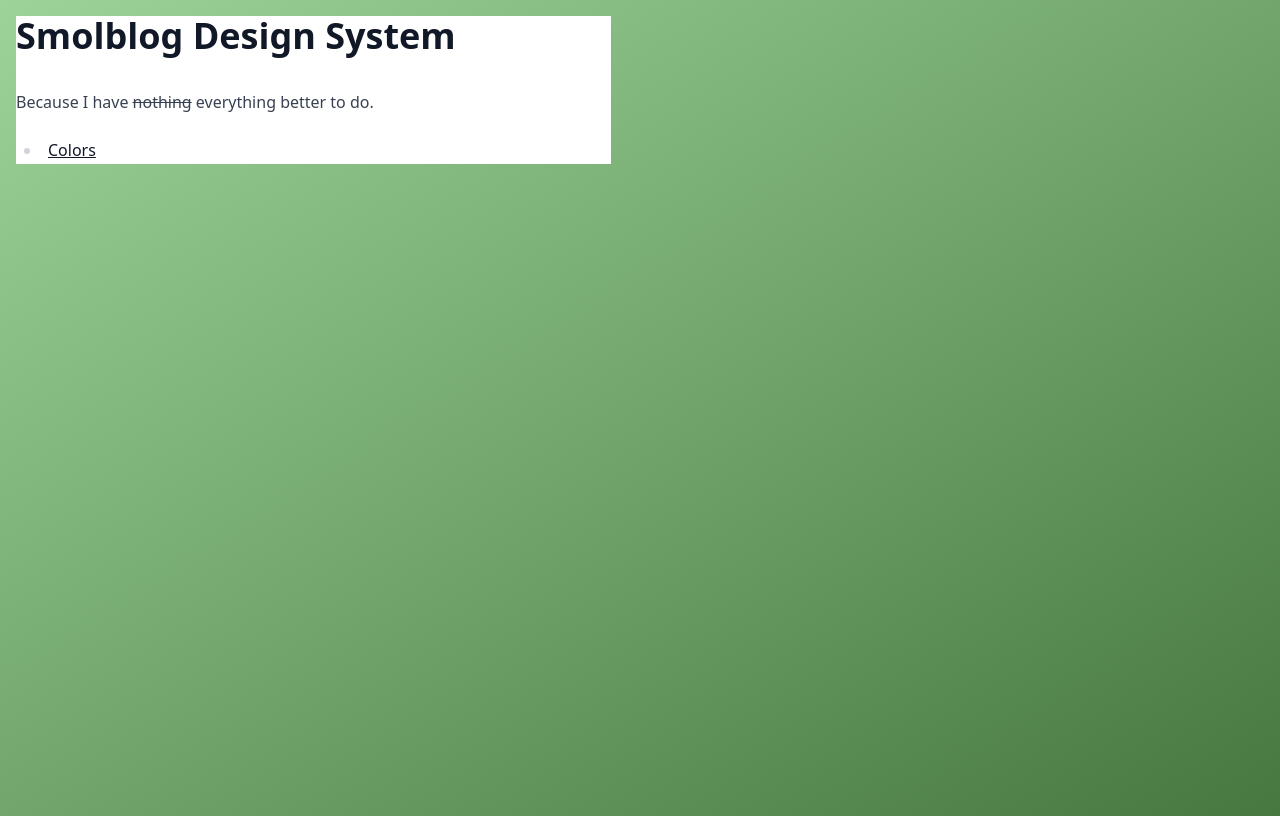
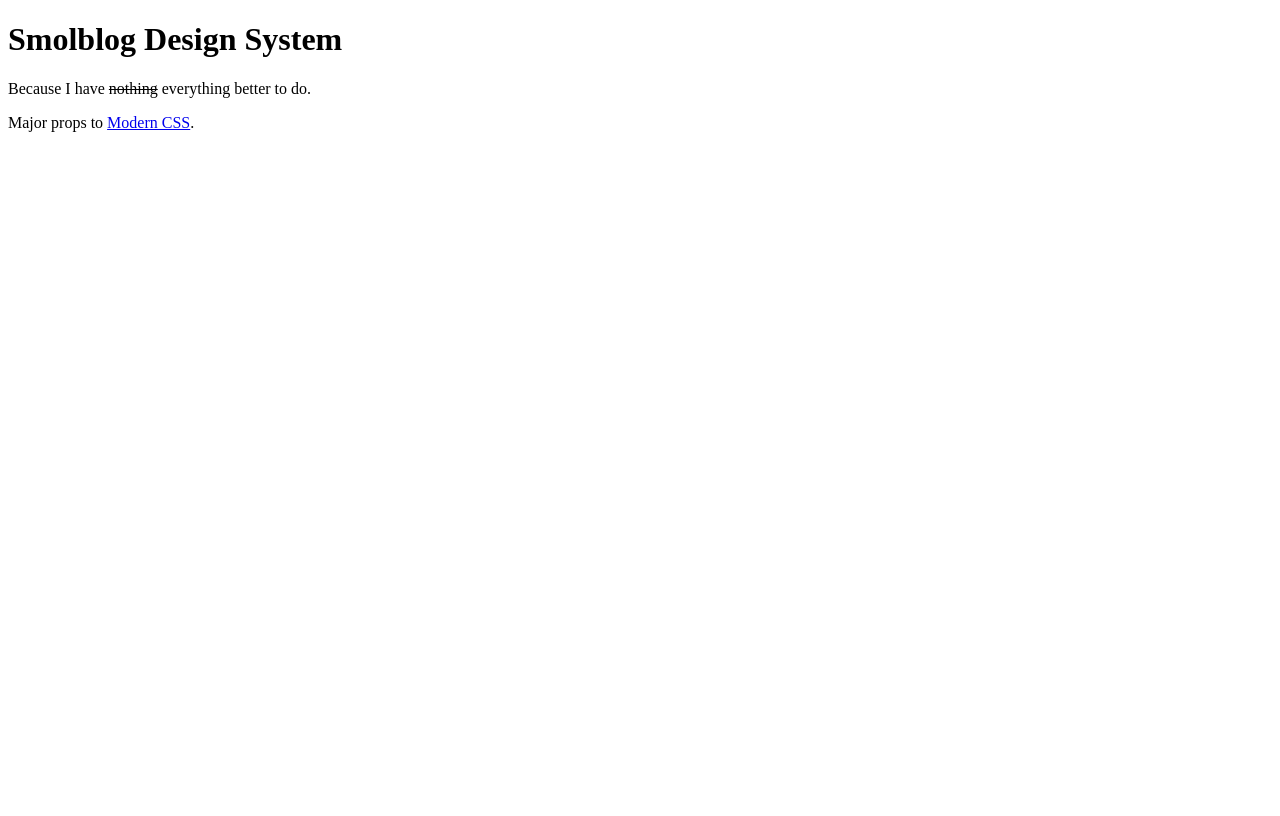
Before and after one commit to smolblog/design-book, a SvelteKit app: page / in a window 1280 px wide. Built offline with nearby package versions, Linux system fonts and the light colour scheme.

Commit message:
Start back over We're going vanilla CSS, mothercussers!

```diff
--- a/postcss.config.js
+++ /dev/null
@@ -1,7 +0,0 @@
-export default {
-  plugins: {
-    'tailwindcss/nesting': {},
-    tailwindcss: {},
-    autoprefixer: {},
-  },
-}
--- a/src/app.css
+++ /dev/null
@@ -1,28 +0,0 @@
-@tailwind base;
-@tailwind components;
-@tailwind utilities;
-
-@layer base {
-  :root {
-		--danger-dark: 124 60 60;
-		--primary-dark: 70 120 63;
-		--texture-dark: 114 95 70;
-		--contrast-dark: 25 27 32;
-		--contrast-light: 244 245 246;
-		--texture-light: 233 227 219;
-		--primary-light: 156 211 152;
-		--danger-light: 215 172 172;
-
-		--full-background: linear-gradient(to bottom right, rgb(var(--primary-light)), rgb(var(--primary-dark)));
-  }
-}
-
-@layer components {
-	.full-background {
-		background: var(--full-background);
-	}
-
-	.prose {
-		background: white;
-	}
-}
--- a/src/app.html
+++ b/src/app.html
@@ -6,7 +6,7 @@
 		<meta name="viewport" content="width=device-width, initial-scale=1" />
 		%sveltekit.head%
 	</head>
-	<body data-sveltekit-preload-data="hover" class="full-background w-screen h-screen">
+	<body data-sveltekit-preload-data="hover">
 		<div>%sveltekit.body%</div>
 	</body>
 </html>
--- a/src/lib/atoms/Button.svelte
+++ /dev/null
@@ -1,45 +0,0 @@
-<script lang="ts">
-	export let href: string|null = null;
-	export let variant: 'primary'|'danger'|'secondary' = 'secondary';
-	export let action: (() => void)|null = null;
-
-	$: if (!href && !action) {
-		console.error('Button component requires a href or action prop');
-	}
-
-	let primary = false;
-	let danger = false;
-	$: switch (variant) {
-		case 'primary':
-			primary = true;
-			break;
-
-		case 'danger':
-			danger = true;
-			break;
-	}
-</script>
-
-<style lang="postcss">
-	a, button {
-		@apply px-4 py-2 font-bold bg-texture-light inline-block rounded no-underline;
-	}
-
-	.primary {
-		@apply bg-primary-dark text-contrast-light;
-	}
-
-	.danger {
-		@apply bg-danger-dark text-contrast-light;
-	}
-</style>
-
-{#if href}
-	<a {href} class:primary class:danger>
-		<slot/>
-	</a>
-{:else}
-	<button on:click={action} class:primary class:danger>
-		<slot/>
-	</button>
-{/if}
--- a/src/routes/+layout.svelte
+++ /dev/null
@@ -1,7 +0,0 @@
-<script lang="ts">
-  import "../app.css";
-</script>
-
-<div class="m-4">
-	<slot />
-</div>
--- a/src/routes/+page.svelte
+++ b/src/routes/+page.svelte
@@ -1,11 +1,5 @@
-<div class="prose">
-	<h1>Smolblog Design System</h1>
+<h1>Smolblog Design System</h1>
 
-	<p>Because I have <del>nothing</del> everything better to do.</p>
+<p>Because I have <del>nothing</del> everything better to do.</p>
 
-	<nav>
-		<ul role="list">
-			<li><a href="/colors">Colors</a></li>
-		</ul>
-	</nav>
-</div>
+<p>Major props to <a href="https://moderncss.dev/">Modern CSS</a>.</p>
--- a/src/routes/button/+page.svelte
+++ /dev/null
@@ -1,29 +0,0 @@
-<script lang="ts">
-	import Button from '$lib/atoms/Button.svelte';
-</script>
-
-<div class="prose">
-	<h1>Button</h1>
-
-	<p>Trigger an action or make a link look special.</p>
-
-	<p><Button href="#">Save Draft</Button> <Button action={() => {}} variant="primary">Publish now</Button></p>
-
-	<h2>Primary</h2>
-
-	<p>The main action on a form, or the call-to-action in a card.</p>
-
-	<p><Button href="#" variant="primary">Go Forth</Button> <Button action={() => {}} variant="primary">Save</Button></p>
-
-	<h2>Secondary</h2>
-
-	<p>Other actions or links that are less likely to be used.</p>
-
-	<p><Button href="#">Maybe</Button> <Button action={() => {}}>Refresh</Button></p>
-
-	<h2>Danger</h2>
-
-	<p>Button that performs a destructive action.</p>
-
-	<p><Button href="#" variant="danger">Go Away</Button> <Button action={() => {}} variant="danger">Delete</Button></p>
-</div>
--- a/src/routes/colors/+page.svelte
+++ /dev/null
@@ -1,60 +0,0 @@
-<style lang="postcss">
-	table {
-		@apply border-2 border-texture-dark;
-
-		td {
-			@apply p-1;
-		}
-	}
-</style>
-
-<div class="prose">
-	<h1>Colors</h1>
-
-	<table>
-		<thead>
-			<th></th>
-			<th>Light</th>
-			<th>Dark</th>
-		</thead>
-		<tr>
-			<th>Primary</th>
-			<td class="bg-primary-light">&nbsp;</td>
-			<td class="bg-primary-dark">&nbsp;</td>
-		</tr>
-		<tr>
-			<th>Contrast</th>
-			<td class="bg-contrast-light">&nbsp;</td>
-			<td class="bg-contrast-dark">&nbsp;</td>
-		</tr>
-		<tr>
-			<th>Texture</th>
-			<td class="bg-texture-light">&nbsp;</td>
-			<td class="bg-texture-dark">&nbsp;</td>
-		</tr>
-		<tr>
-			<th>Danger</th>
-			<td class="bg-danger-light">&nbsp;</td>
-			<td class="bg-danger-dark">&nbsp;</td>
-		</tr>
-	</table>
-
-	<p>The three "original" Smolblog colors are also available as classes:</p>
-
-	<table>
-		<tr>
-			<th>Snek</th>
-			<td class="bg-snek">&nbsp;</td>
-		</tr>
-		<tr>
-			<th>Boop</th>
-			<td class="bg-boop">&nbsp;</td>
-		</tr>
-		<tr>
-			<th>Step</th>
-			<td class="bg-step">&nbsp;</td>
-		</tr>
-	</table>
-
-	<p class="bg-danger-light">Just remember, <strong>no step on snek!</strong></p>
-</div>
--- a/tailwind.config.ts
+++ /dev/null
@@ -1,36 +0,0 @@
-import { Config } from "tailwindcss";
-
-export default {
-  content: ['./src/**/*.{html,js,svelte,ts}'],
-  theme: {
-    colors: {
-      transparent: 'transparent',
-      current: 'currentColor',
-      snek: '#9cd398',
-      boop: '#191b20',
-      step: '#e9e3db',
-      primary: {
-        light: 'rgb(var(--primary-light) / <alpha-value>)',
-        dark: 'rgb(var(--primary-dark) / <alpha-value>)',
-      },
-      texture: {
-        light: 'rgb(var(--texture-light) / <alpha-value>)',
-        dark: 'rgb(var(--texture-dark) / <alpha-value>)',
-      },
-      contrast: {
-        light: 'rgb(var(--contrast-light) / <alpha-value>)',
-        dark: 'rgb(var(--contrast-dark) / <alpha-value>)',
-      },
-      danger: {
-        light: 'rgb(var(--danger-light) / <alpha-value>)',
-        dark: 'rgb(var(--danger-dark) / <alpha-value>)',
-      },
-    },
-    extend: {},
-  },
-  plugins: [
-    require('@tailwindcss/container-queries'),
-    require('@tailwindcss/typography'),
-    require('@tailwindcss/forms'),
-  ],
-} satisfies Config
```
Also changed, not shown: package.json (+1 -8 lines), 1 other file (tests, documents, lock files or other folders).
